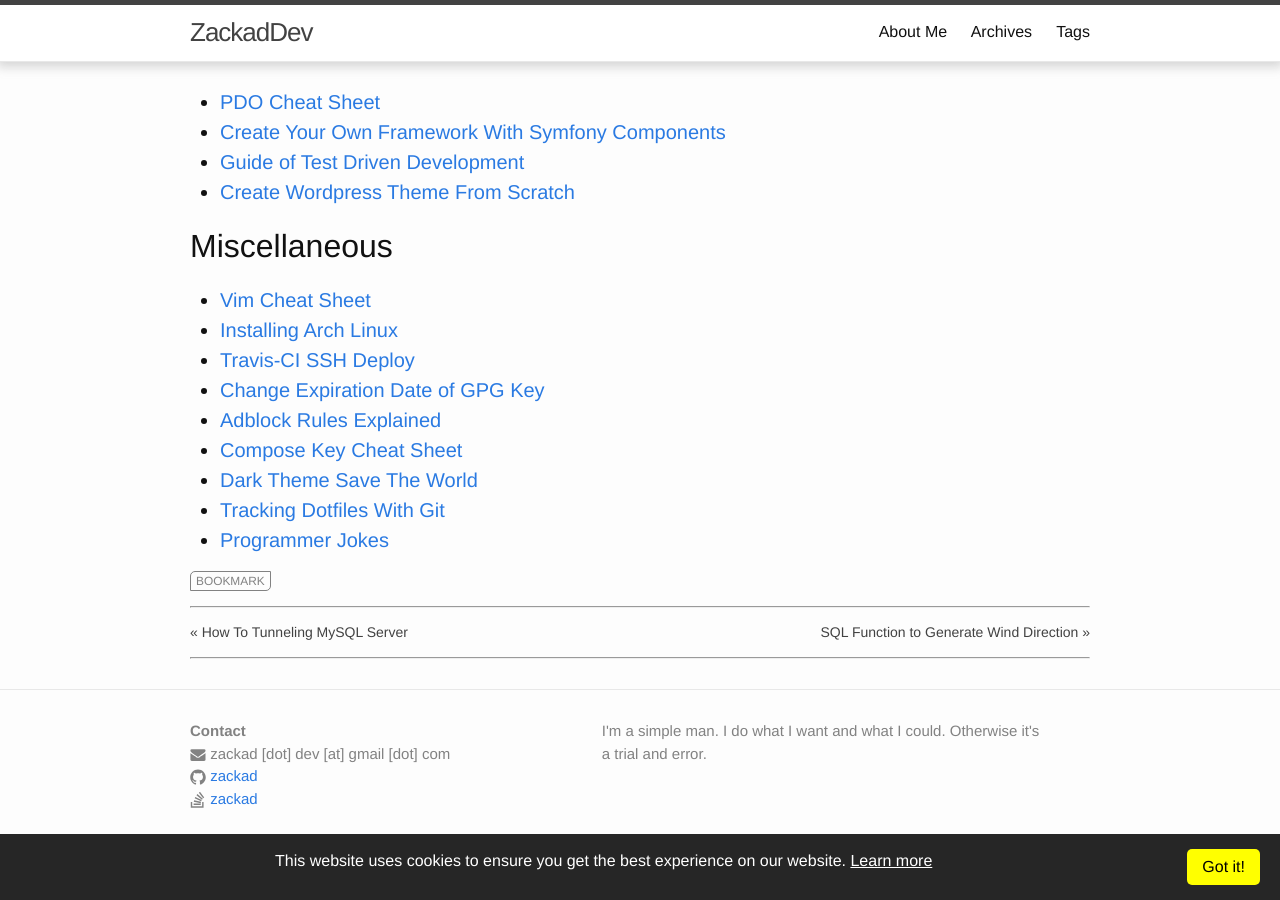
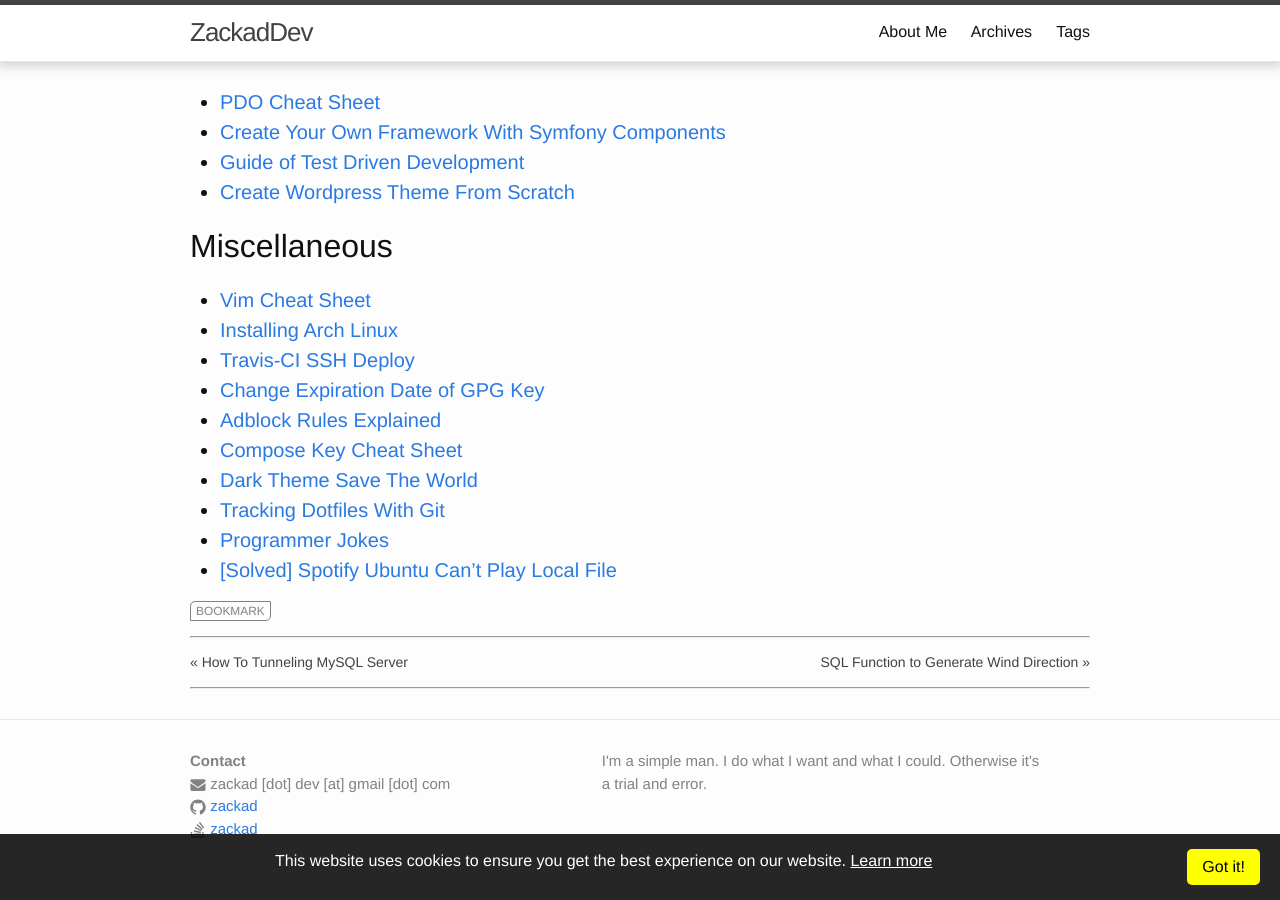
Before and after one commit to zackad/blog-src, a Jekyll site: the page built from _posts/2017-08-20-important-articles-and-tutorials.md, in a window 1280 px wide and 900 px high, scrolled down 525 px. Built offline with Jekyll 4.4.1, drawn with Linux system fonts in a browser that asks for light colours; comment, search, counter and statistics services are not loaded.

Commit message:
solution for spotify can't play local file on ubuntu

```diff
--- a/_posts/2017-08-20-important-articles-and-tutorials.md
+++ b/_posts/2017-08-20-important-articles-and-tutorials.md
@@ -34,3 +34,4 @@ A currated list of usefull/awesome tutorials and guides found on the internet.
 - [Dark Theme Save The World](http://ecoiron.blogspot.co.id/2007/01/black-google-would-save-3000-megawatts.html)
 - [Tracking Dotfiles With Git](https://developer.atlassian.com/blog/2016/02/best-way-to-store-dotfiles-git-bare-repo/)
 - [Programmer Jokes](https://stackoverflow.com/questions/234075/what-is-your-best-programmer-joke)
+- [[Solved] Spotify Ubuntu Can't Play Local File](https://community.spotify.com/t5/Desktop-Linux/Linux-Local-files-do-not-play-on-Ubuntu-16-04-SOLVED/td-p/1343831)
```
